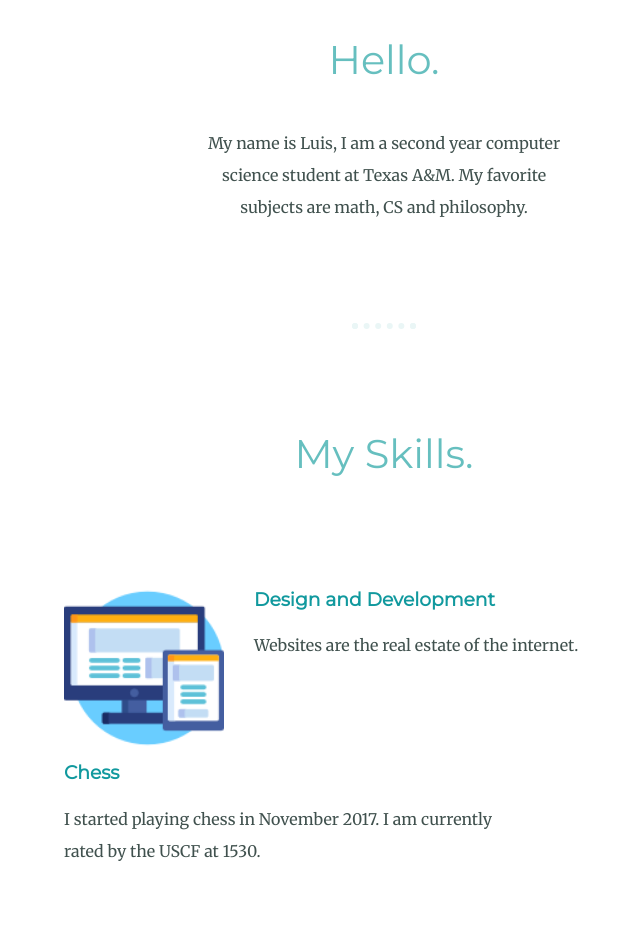
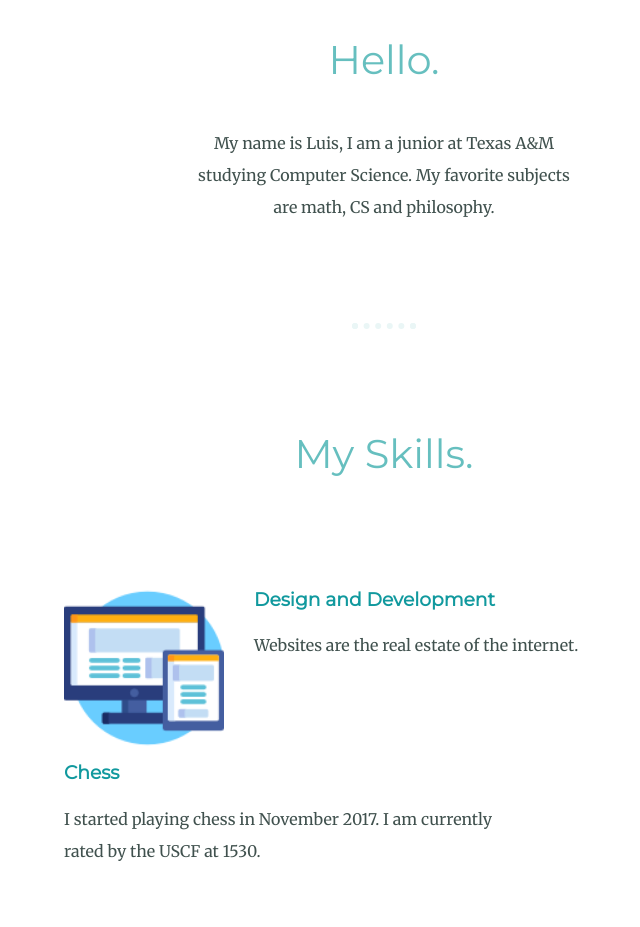
Before and after one commit to luisalarcon/Personal-Website, a plain HTML site: page index.html in a window 1280 px wide. Shown: the part 962-1889 px from the top of the page, without its empty margins (256-896 px from the left). Drawn offline with Linux system fonts and the light colour scheme; grey boxes are pictures that could not be loaded.

Commit message:
Bio change

```diff
--- a/index.html
+++ b/index.html
@@ -21,7 +21,7 @@
       <div class="profile">
         <img src="images\profile.jpg" alt="profile">
         <h2>Hello.</h2>
-        <p class="intro">My name is Luis, I am a second year computer science student at Texas A&M. My favorite subjects are math, CS and philosophy.</p>
+        <p class="intro">My name is Luis, I am a junior at Texas A&M studying Computer Science. My favorite subjects are math, CS and philosophy.</p>
       </div>
       <hr>
       <div class="skills">
```
